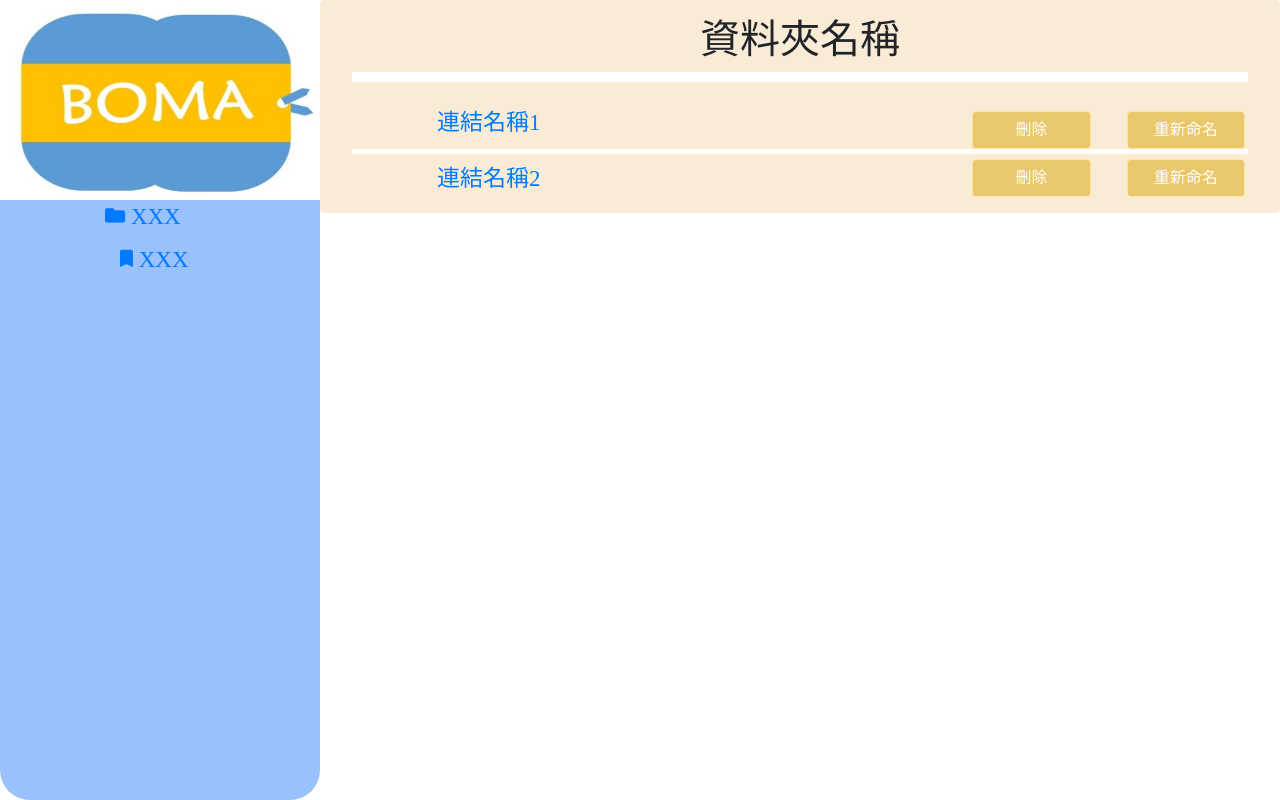
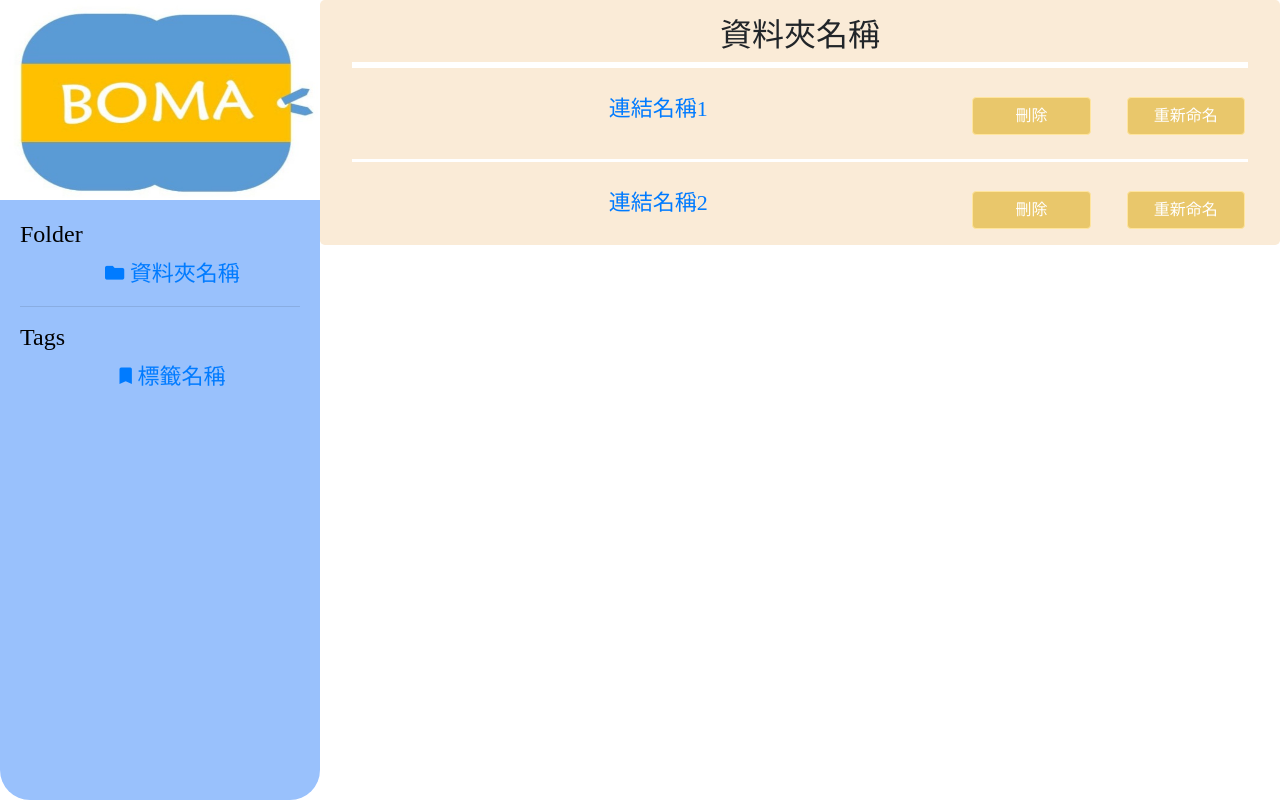
Before and after one commit to ben32388/boma, a Django app: page /test/ in a window 1280 px wide. Run offline with Django 3.2, Linux system fonts and the light colour scheme; the visitor is signed in with stand-in values (Sample User, id 1); some libraries are stand-ins or nearby versions.

Commit message:
更新版面

```diff
--- a/static/css/sidebar.css
+++ b/static/css/sidebar.css
@@ -9,10 +9,10 @@
     width: 320px;
     height: 100%;
     left: 0;
+    background-color: #99c1fc;
+    color: black;
     overflow-x: hidden;
     overflow-y: auto;
-    background-color: #99c1fc;
-    color: black;
 }
 
 @media (min-width: 576px){
@@ -55,14 +55,13 @@
 .sidebar-head{
     color:white;
     padding:5px 0px 0px 28px;
-    font-size: 2rem;
+    font-size:30px;
     background: rgb(231, 151, 85);
     font-family: monospace;
-    height: 50px;
+    height:50px;
 }
 
 .sidebar-content{
-    color:white;
     background-color: #99c1fc;
     height:100%;
     padding: 0px 20px 0px 20px;
@@ -70,9 +69,8 @@
 
 .sidebar-line{
 
-    height: 5px;
+    height:3px;
     background-color: white;
-
     font-family: monospace;
 }
 
@@ -120,23 +118,27 @@
 
 .form-control:focus {
     box-shadow: none;
-  }
+}
 
-  .form-control-underlined {
+.form-control-underlined {
     border-width: 0;
     border-bottom-width: 1px;
     border-radius: 0;
     padding-left: 0;
-  }
+}
 .folder-style{
-    font-size: 23px;
-    text-align: left;
-    padding-left: 100px;
+    font-size: 22px;
+    text-align:center;
+    padding-left:40px;
 }
 
 .folder-pad{
     padding-top: 8px;
+    padding-left:0px;
+    font-size:22px;
+
 }
+
 
 .folder-button{
     padding-top: 5px;
--- a/templates/content.html
+++ b/templates/content.html
@@ -6,31 +6,33 @@
 
 <div class="sidebar-container">
     <div class="sidebar-logo center">
-        <img src="static/img/logo.jpg" class="logo-img">
+        <img src="static/img/logo.jpeg" class="logo-img">
     </div>
-
     <div class="sidebar-content">
+    <div style="padding-top:20px;">
+        <h4>Folder</h4>
+    </div>
         <div class="row">
             <div class="col folder-style">
                 <a href="#">
-                    <i class="icon ion-md-folder"></i> XXX
+                    <i class="icon ion-md-folder"></i> 資料夾名稱
                 </a>
             </div>
         </div>
-
-        <div class="col-8 folder-style folder-pad">
+        <hr>
+        <h4>Tags</h4>
+        <div class="col folder-style">
             <a href="#">
-                <i class="icon ion-md-bookmark"></i> XXX
+                <i class="icon ion-md-bookmark"></i> 標籤名稱
             </a>
         </div>
-
     </div>
 </div>
 
 <div class="content-container">
     <div class="container-fluid">
         <div class="jumbotron text-center">
-            <h1>資料夾名稱</h1>
+            <h2>資料夾名稱</h2>
             <div class="sidebar-line">
                 &nbsp;
             </div>
@@ -57,11 +59,14 @@
                         </div>
                 </div>
             </div>
+            <br>
             <div class="sidebar-line">
                 &nbsp;
             </div>
+            <br>
+
             <div class="row ">
-                    <div class="col-8 folder-style folder-pad">
+                <div class="col-8 folder-style">
                     <a href="#">
                         <i class="icon ion-md"></i>連結名稱2
                     </a>
```
Also changed, not shown: templates/home.html (+9 -9 lines), static/img/back.png (deleted), static/img/logo.jpeg (renamed from static/img/logo.jpg). Lines whose indentation alone changed are shown as unchanged.
